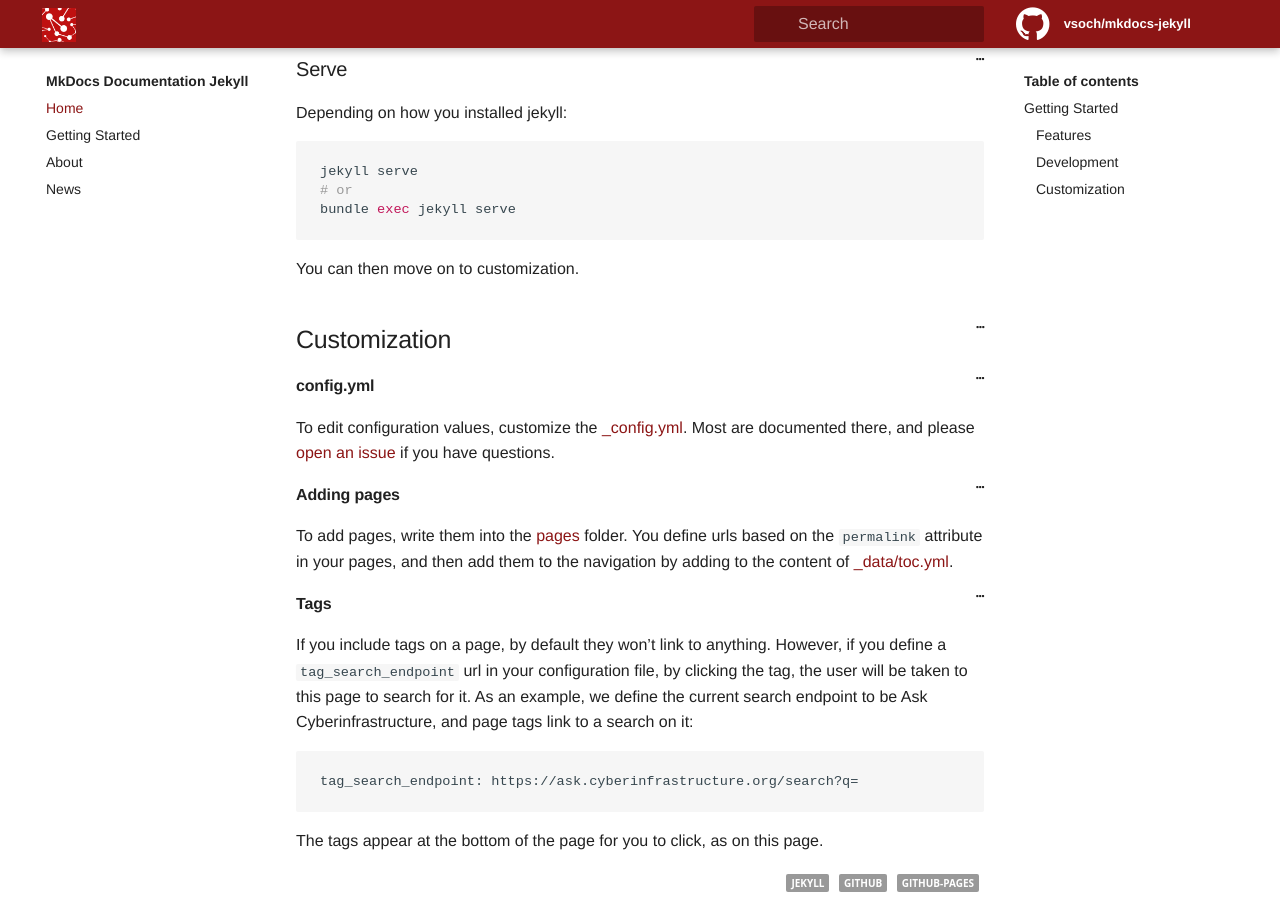
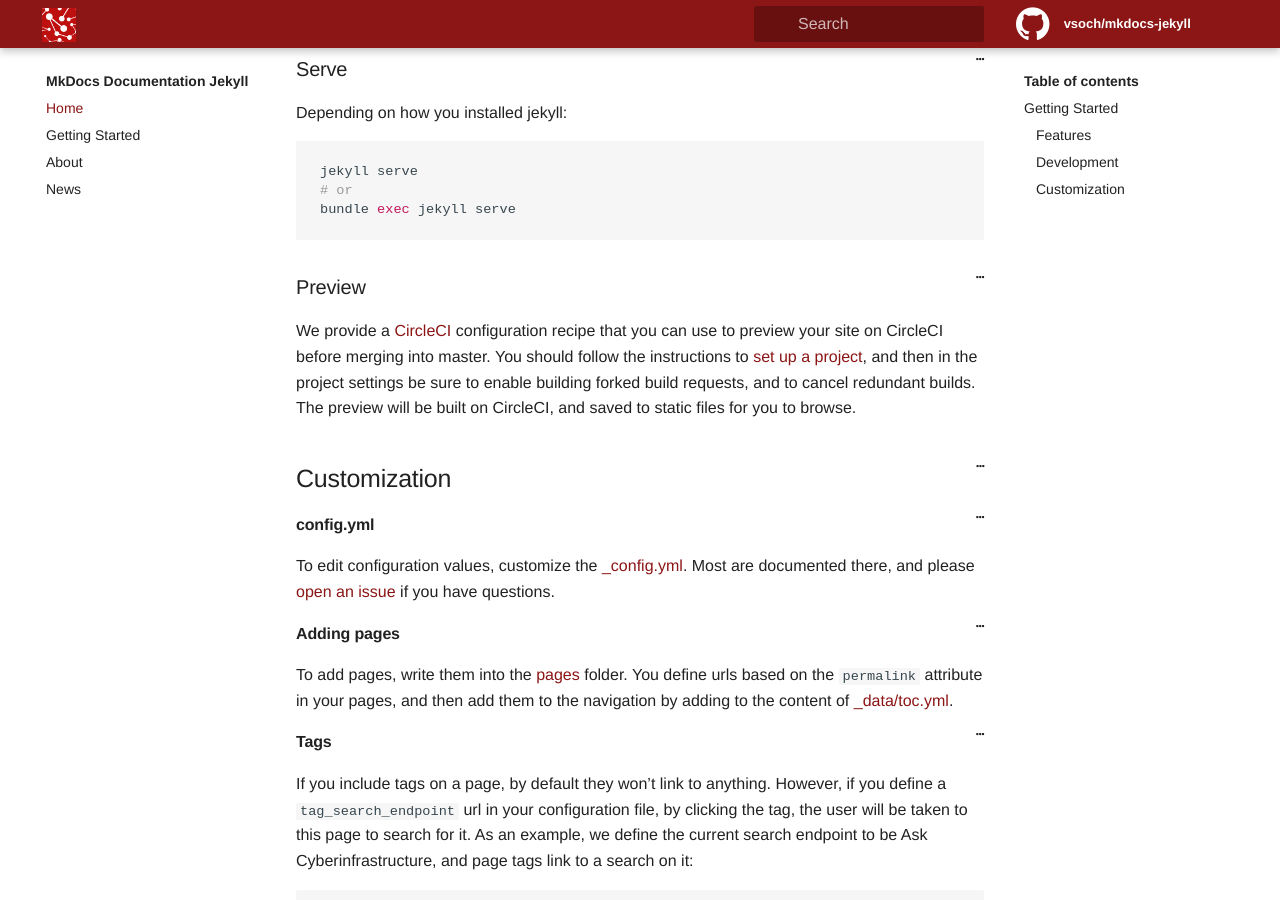
Before and after one commit to vsoch/mkdocs-jekyll, a Jekyll site: the page built from docs/getting-started.md, in a window 1280 px wide and 900 px high, scrolled down 4774 px. Built offline with Jekyll 4.4.1, drawn with Linux system fonts in a browser that asks for light colours.

Commit message:
trigger build
Signed-off-by: Vanessa Sochat <vsochat@stanford.edu>

````diff
--- a/docs/getting-started.md
+++ b/docs/getting-started.md
@@ -227,7 +227,15 @@ jekyll serve
 bundle exec jekyll serve
 ```
 
-You can then move on to customization.
+
+### Preview
+
+We provide a [CircleCI](https://circleci.com/) configuration recipe that you
+can use to preview your site on CircleCI before merging into master. You
+should follow the instructions to [set up a project](https://circleci.com/docs/enterprise/quick-start/),
+and then in the project settings be sure to enable building forked build requests,
+and to cancel redundant builds. The preview will be built on CircleCI, and saved
+to static files for you to browse.
 
 ## Customization
 
````
Also changed, not shown: pages/index.md (+3 -8 lines).
